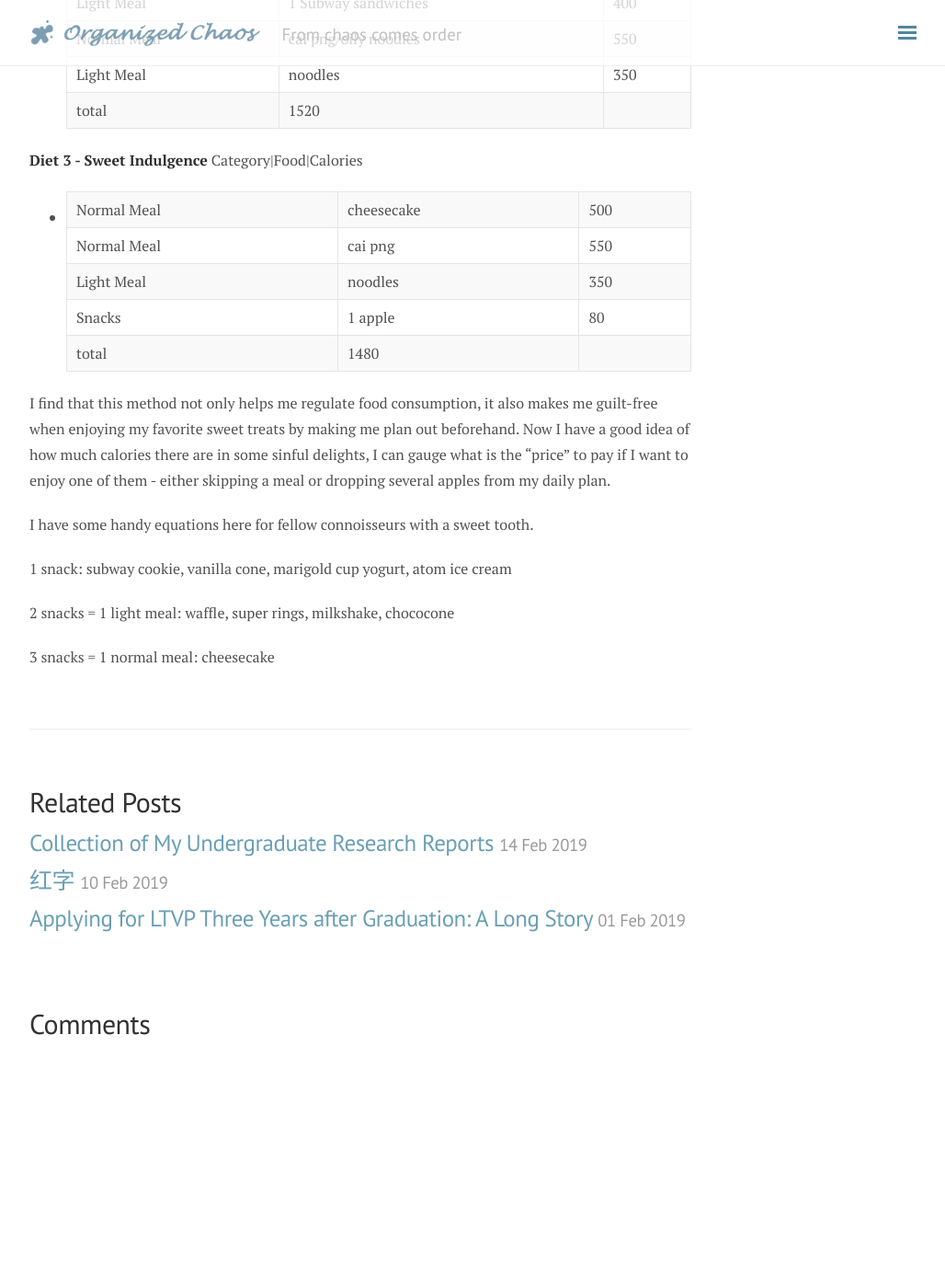
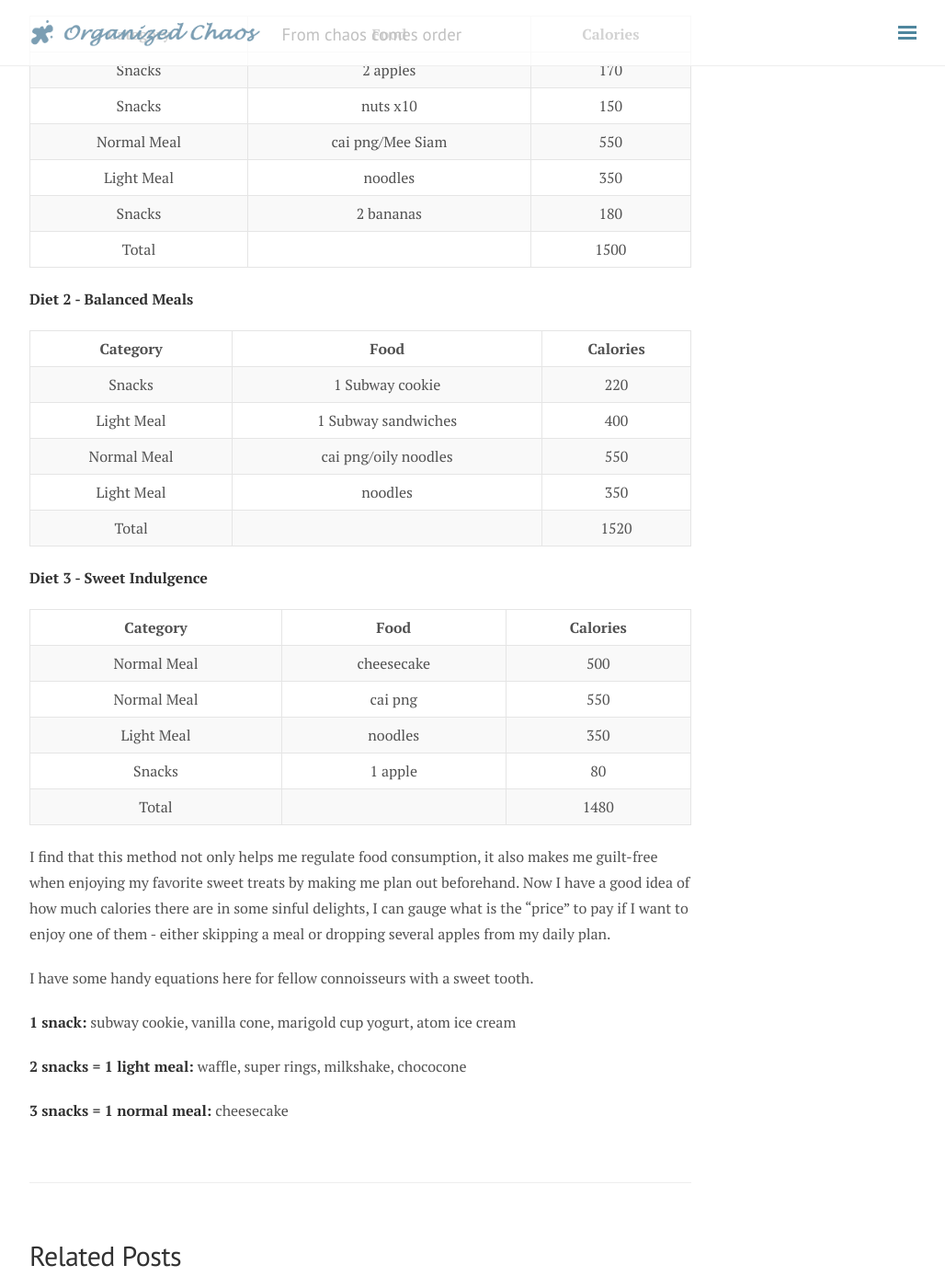
Before and after one commit to yliu9055/organizedchaos, a Jekyll site: the page built from _posts/2019-03-09-diet.markdown, in a window 1280 px wide and 1400 px high, scrolled down 3127 px. Shown: the whole window at 92% size, without its empty margins (248-1276 px from the left). Built offline with Jekyll 4.4.1, drawn with Linux system fonts in a browser that asks for light colours; nearby versions of some CDN libraries; comment, search, counter and statistics services are not loaded; before the commit the page ends 4269 px from its top, so only the background shows below that; some of the changed text lies outside the part shown.

Commit message:
finally got the table right

```diff
--- a/_posts/2019-03-09-diet.markdown
+++ b/_posts/2019-03-09-diet.markdown
@@ -61,20 +61,24 @@ We can use the categories as building blocks to construct daily healthy-eating p
 My goal is to eat 1500 kcal/day. Normally, I aim for at least 1 normal/hearty meal per day to make the life less miserable. On that premise, I prefer to have more snacks compared to a large meal as it helps alleviate feel of prolonged hunger.
 
 **Plan 1 - no breakfast/supper:**
-|Snacks|Light Meal|Normal Meal|Hearty Meal|
-|------|:-------:|:--:|---:|
-3|1|1|0
-2|0|2|0
-2|1|0|1
-1|0|1|1
-* Skipping breakfast isn't as harmful as we perceive. Actually, there are [intermittant fasting plans](https://www.healthline.com/nutrition/intermittent-fasting-guide#methods) that advocate dropping breakfast to increase the body's metabolic rate thus making it burn more fat.
+
+|Snacks|Light Meal|Normal Meal|Hearty Meal
+|:-:|:-:|:-:|:-:
+|3|1|1|0
+|2|0|2|0
+|2|1|0|1
+|1|0|1|1
+
+Skipping breakfast isn't as harmful as we perceive. Actually, there are [intermittant fasting plans](https://www.healthline.com/nutrition/intermittent-fasting-guide#methods) that advocate dropping breakfast to increase the body's metabolic rate thus making it burn more fat.
 
 **Plan 2 - three meals:**
-Snacks|Light Meal|Normal Meal|Hearty Meal
-3|3|0|0
-1|2|1|0
-0|1|2|0
-0|2|0|1
+
+|Snacks|Light Meal|Normal Meal|Hearty Meal
+|:-:|:-:|:-:|:-:
+|3|3|0|0
+|1|2|1|0
+|0|1|2|0
+|0|2|0|1
 
 You will find that by tweaking the portion of meals and number of snacks, we can build a large variety of plans suitable for every lifestyle or eating pattern.
 
@@ -84,40 +88,43 @@ You will find that by tweaking the portion of meals and number of snacks, we can
 Once you choose a plan, simply substitute the categories with food you like or have avaliable to create a fleshed-out plan. Here are some examples.
 
 **Diet 1 - Morning Rush**
-Category|Food | Calories
--|-----|---------
-Snacks|2 apples | 170
-Snacks|nuts x10 | 150
-Normal Meal|cai png/Mee Siam | 550
-Light Meal|noodles | 350
-Snacks|2 bananas | 180
-total|1500
+
+|Category|Food|Calories
+|:-:|:-:|:-:
+|Snacks|2 apples | 170
+|Snacks|nuts x10 | 150
+|Normal Meal|cai png/Mee Siam | 550
+|Light Meal|noodles | 350
+|Snacks|2 bananas | 180
+|Total||1500
 
 **Diet 2 - Balanced Meals**
-Category|Food|Calories
--|-|-
-Snacks|1 Subway cookie | 220
-Light Meal|1 Subway sandwiches | 400
-Normal Meal|cai png/oily noodles | 550
-Light Meal|noodles | 350
-total| 1520
+
+|Category|Food|Calories
+|:-:|:-:|:-:
+|Snacks|1 Subway cookie | 220
+|Light Meal|1 Subway sandwiches | 400
+|Normal Meal|cai png/oily noodles | 550
+|Light Meal|noodles | 350
+|Total|| 1520
 
 
 **Diet 3 - Sweet Indulgence**
-Category|Food|Calories
--|-|-
-Normal Meal|cheesecake|500
-Normal Meal|cai png|550
-Light Meal|noodles|350
-Snacks| 1 apple|80
-total|1480
+
+|Category|Food|Calories
+|:-:|:-:|:-:
+|Normal Meal|cheesecake|500
+|Normal Meal|cai png|550
+|Light Meal|noodles|350
+|Snacks| 1 apple|80
+|Total||1480
 
 I find that this method not only helps me regulate food consumption, it also makes me guilt-free when enjoying my favorite sweet treats by making me plan out beforehand. Now I have a good idea of how much calories there are in some sinful delights, I can gauge what is the "price" to pay if I want to enjoy one of them - either skipping a meal or dropping several apples from my daily plan.
 
 I have some handy equations here for fellow connoisseurs with a sweet tooth.
 
-1 snack: subway cookie, vanilla cone, marigold cup yogurt, atom ice cream
+**1 snack:** subway cookie, vanilla cone, marigold cup yogurt, atom ice cream
 
-2 snacks = 1 light meal: waffle, super rings, milkshake, chococone
+**2 snacks = 1 light meal:** waffle, super rings, milkshake, chococone
 
-3 snacks = 1 normal meal: cheesecake
+**3 snacks = 1 normal meal:** cheesecake
```
Also changed, not shown: about.md (+2 -6 lines).
